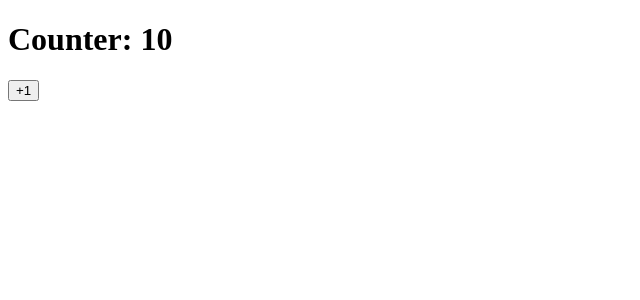
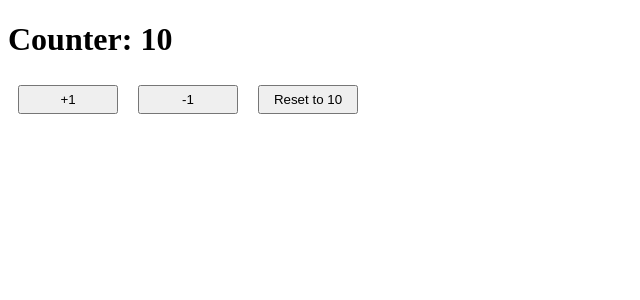
Before and after one commit to leonardoretamal/AngularProject, an Angular app: page / in a window 1280 px wide. Shown: the top 300 px of the page, without its empty margins (0-640 px from the left). Built offline with nearby package versions, Linux system fonts and the light colour scheme.

Commit message:
mejoras en counter-page se agrego estilos y logica nueva

```diff
--- /dev/null
+++ b/src/app/pages/counter/counter-page.css
@@ -0,0 +1,5 @@
+button {
+  padding: 5px;
+  margin: 5px 10px;
+  width: 100px;
+}
--- /dev/null
+++ b/src/app/pages/counter/counter-page.html
@@ -0,0 +1,4 @@
+ <h1>Counter: {{ counter }}</h1>
+<button (click)="increaseBy(1)">+1</button>
+<button (click)="increaseBy(-1)">-1</button>
+<button (click)="resetCounter()">Reset to 10</button>
--- a/src/app/pages/counter/counter-page.ts
+++ b/src/app/pages/counter/counter-page.ts
@@ -1,10 +1,8 @@
 import { Component } from '@angular/core';
 
 @Component({
-  template: `
-    <h1>Counter: {{ counter }}</h1>
-    <button (click)="increaseBy(1)">+1</button>
-  `,
+  templateUrl: './counter-page.html',
+  styleUrl: './counter-page.css',
 })
 export class CounterPageComponent {
   counter = 10;
@@ -12,4 +10,8 @@ export class CounterPageComponent {
   increaseBy(value: number) {
     this.counter += value;
   }
+
+  resetCounter() {
+    this.counter = 10;
+  }
 }
```
